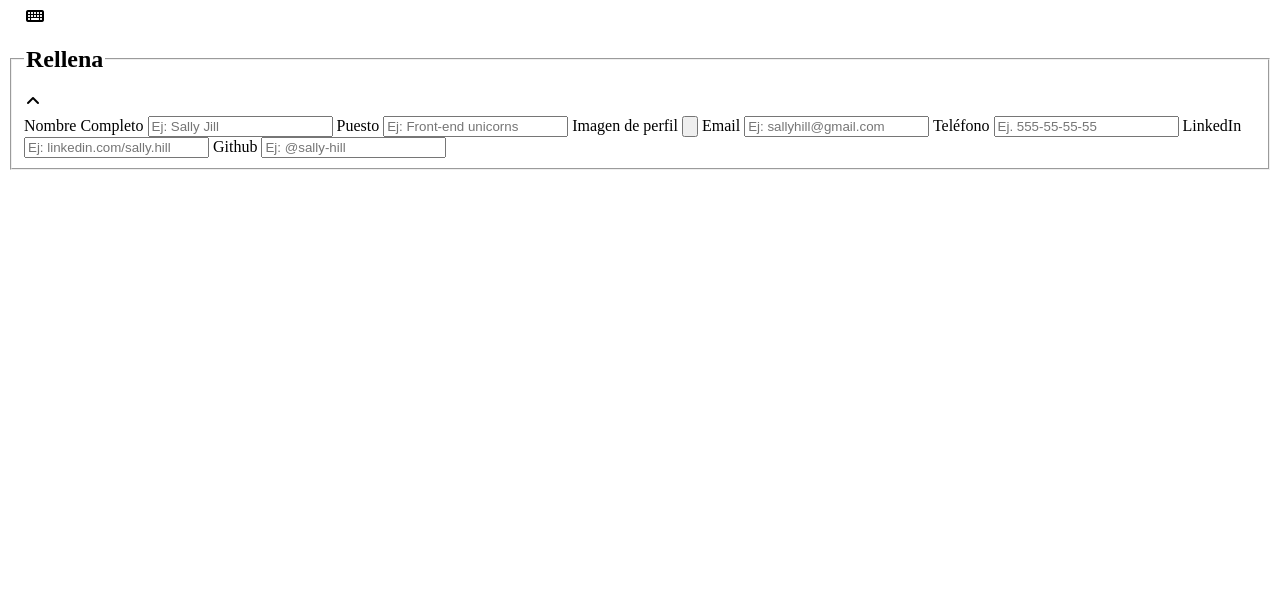
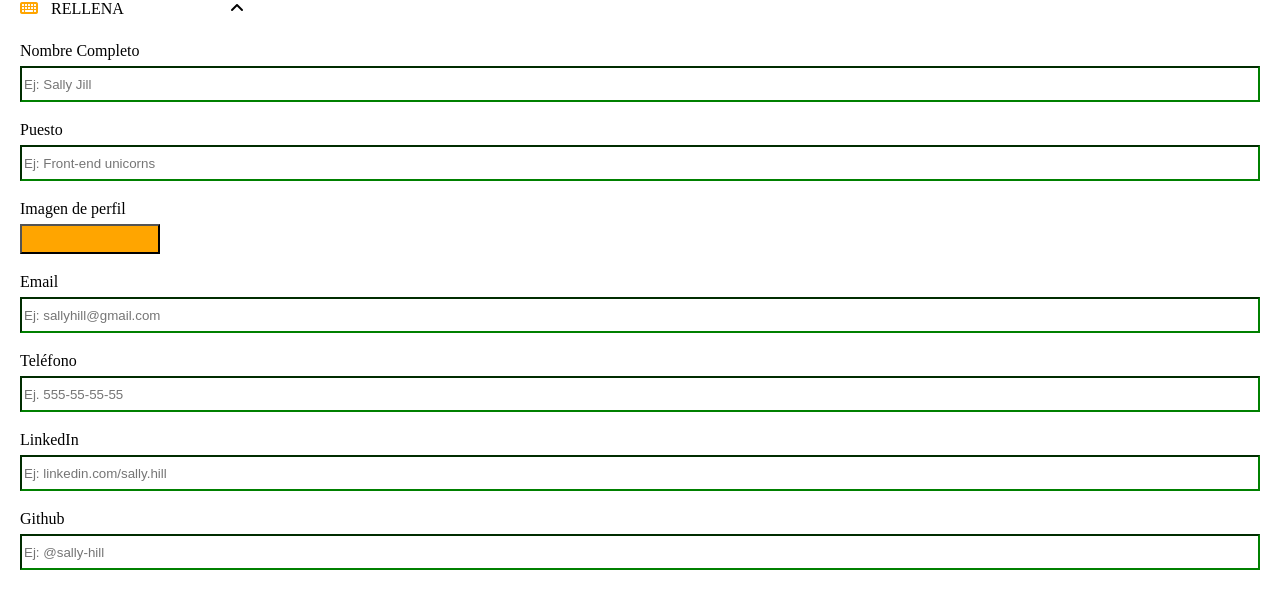
Before and after one commit to Adalab/project-promo-q-module-2-team-4, a website: page src/html/form.html in a window 1280 px wide. Drawn offline with nearby package versions, Linux system fonts and the light colour scheme; files that its build step writes are made by us from their sources.

Commit message:
add design

```diff
--- a/src/html/form.html
+++ b/src/html/form.html
@@ -4,7 +4,7 @@
     <meta charset="UTF-8" />
     <meta name="viewport" content="width=device-width, initial-scale=1" />
     <title>Proyect 2</title>
-    <link href="" rel="stylesheet" />
+    <link rel="stylesheet" href="./assets/css/main.css" />
     <link rel="icon" href="./assets/images/favicon.png" />
     <script
       src="https://kit.fontawesome.com/f1b1de6e5e.js"
--- a/src/html/partials/fieldset_2.html
+++ b/src/html/partials/fieldset_2.html
@@ -1,11 +1,11 @@
-  <form action="" method="post">
+  <form class="form" action="" method="post">
     <fieldset class="fieldset__2">
       <legend class="fieldset__2--legend">
         <i class="fa-solid fa-keyboard fieldset__2--iconKeyboard"></i>
         <h2 class="fieldset__2--title">Rellena</h2>
         <i class="fa-solid fa-angle-up fieldset__2--iconArrow"></i>
       </legend>
-      <label for="firstAndSecondName">Nombre Completo</label>
+      <label class="fieldset__2--label" for="firstAndSecondName">Nombre Completo</label>
       <input
         placeholder="Ej: Sally Jill"
         type="text"
@@ -13,7 +13,7 @@
         id="firstAndSecondName"
         class="fieldset__2--input"
       />
-      <label for="work">Puesto</label>
+      <label class="fieldset__2--label" for="work">Puesto</label>
       <input
         placeholder="Ej: Front-end unicorns"
         type="text"
@@ -21,14 +21,14 @@
         id="work"
         class="fieldset__2--input"
       />
-      <label for="AddImage">Imagen de perfil</label>
+      <label class="fieldset__2--label" for="AddImage">Imagen de perfil</label>
       <input
         placeholder="Añadir Imagen"
         type="button"
         id="AddImage"
         class="fieldset__2--inputButton"
       />
-      <label for="email">Email</label>
+      <label class="fieldset__2--label" for="email">Email</label>
       <input
         placeholder="Ej: sallyhill@gmail.com"
         type="email"
@@ -36,7 +36,7 @@
         id="email"
         class="fieldset__2--input"
       />
-      <label for="tel">Teléfono</label>
+      <label class="fieldset__2--label" for="tel">Teléfono</label>
       <input
         placeholder="Ej. 555-55-55-55"
         type="tel"
@@ -44,7 +44,7 @@
         id="tel"
         class="fieldset__2--input"
       />
-      <label for="linkedin">LinkedIn</label>
+      <label class="fieldset__2--label" for="linkedin">LinkedIn</label>
       <input
         placeholder="Ej: linkedin.com/sally.hill"
         type="url"
@@ -52,7 +52,7 @@
         id="linkedin"
         class="fieldset__2--input"
       />
-      <label for="github">Github</label>
+      <label class="fieldset__2--label" for="github">Github</label>
       <input
         placeholder="Ej: @sally-hill"
         type="text"
--- a/src/scss/layout/_fieldset_2.scss
+++ b/src/scss/layout/_fieldset_2.scss
@@ -1,23 +1,50 @@
 .fieldset__2 {
-  border: 0;
+  display: flex;
+  flex-direction: column;
+
   &--legend {
     display: flex;
     flex-direction: row;
+    text-align: left;
+    align-items: center;
+    margin: 20px 0 25px;
   }
   &--iconKeyboard {
-    background-color: red;
+    color: orange;
     width: 21px;
     height: 18px;
   }
-  //   &--iconArrow {
-  //   }
+  &--iconArrow {
+    width: 16px;
+    height: 18px;
+  }
   &--title {
     text-transform: uppercase;
+    margin: 0 155px 0 10px;
+    width: 24px;
   }
   &--input {
     border-color: green;
+    height: 30px;
+    margin: 7px 0 20px;
   }
+
   &--inputButton {
     background-color: orange;
+    color: white;
+    width: 140px;
+    height: 30px;
+    height: 30px;
+    margin: 7px 0 20px;
   }
 }
+.future_js {
+  width: 30px;
+  height: 30px;
+  border: solid;
+  border-color: green;
+}
+.form {
+  height: 100vh;
+  margin: 0 20px 0 20px;
+}
--- a/src/scss/main.scss
+++ b/src/scss/main.scss
@@ -1,6 +1,5 @@
 @import "core/variables";
 @import "core/reset";
-@import "layout/page";
 @import "layout/fieldset_1";
 @import "layout/fieldset_2";
 @import "layout/fieldset_3";
```
Also changed, not shown: src/html/index.html (+1 -1 lines).
